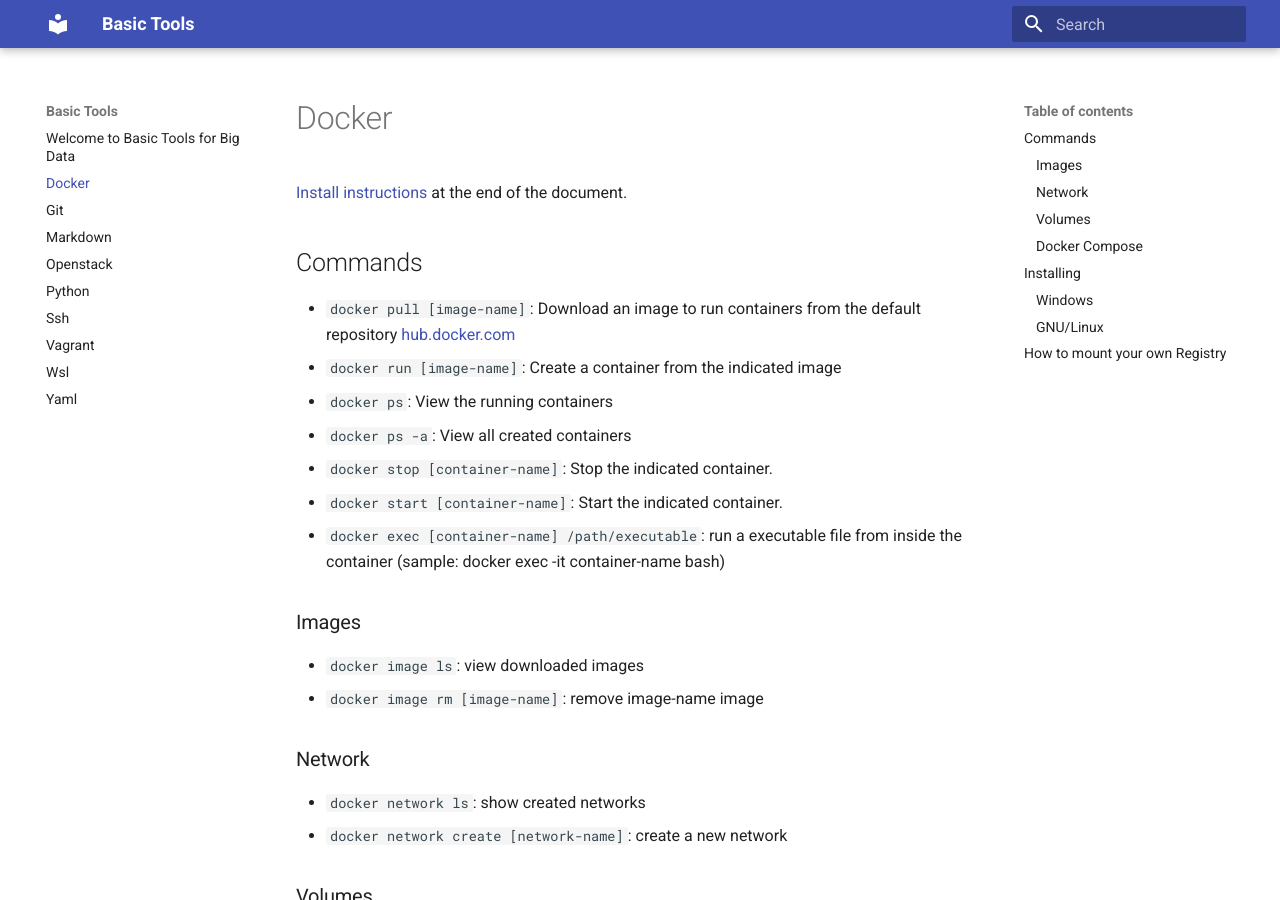
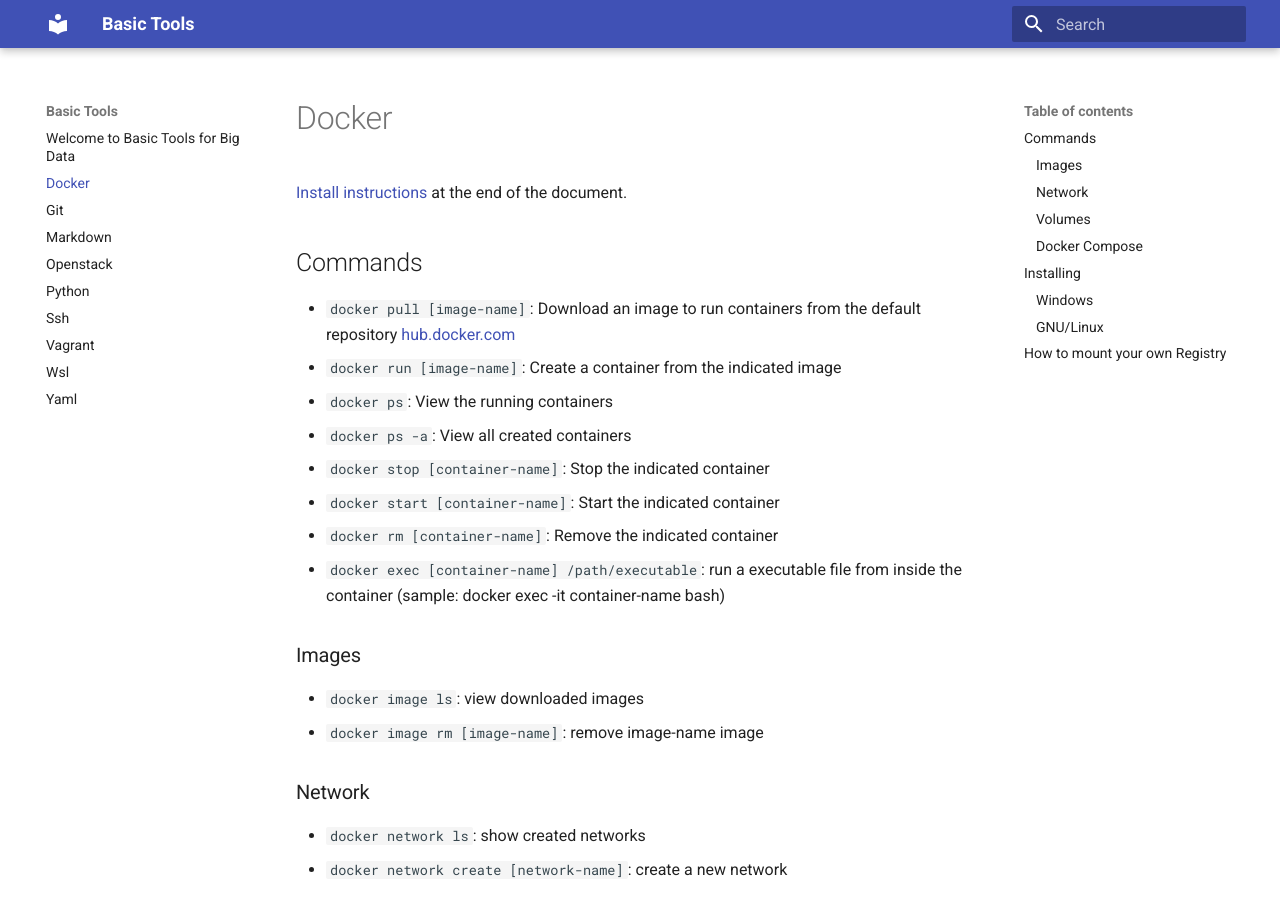
Before and after one commit to bigdatawirtz/basic-tools, an MkDocs documentation site: the page built from docs/docker.md, in a window 1280 px wide and 900 px high. Built offline with MkDocs 1.6.1 and Material for MkDocs 9.7.7, drawn with Linux system fonts in a browser that asks for light colours.

Commit message:
docker rm added

```diff
--- a/docs/docker.md
+++ b/docs/docker.md
@@ -6,8 +6,9 @@
 * `docker run [image-name]`: Create a container from the indicated image
 * `docker ps`: View the running containers
 * `docker ps -a`: View all created containers
-* `docker stop [container-name]`: Stop the indicated container.
-* `docker start [container-name]`: Start the indicated container.
+* `docker stop [container-name]`: Stop the indicated container
+* `docker start [container-name]`: Start the indicated container
+* `docker rm [container-name]`: Remove the indicated container
 * `docker exec [container-name] /path/executable`: run a executable file from inside the container (sample: docker exec -it container-name bash)
 
 ### Images
```
